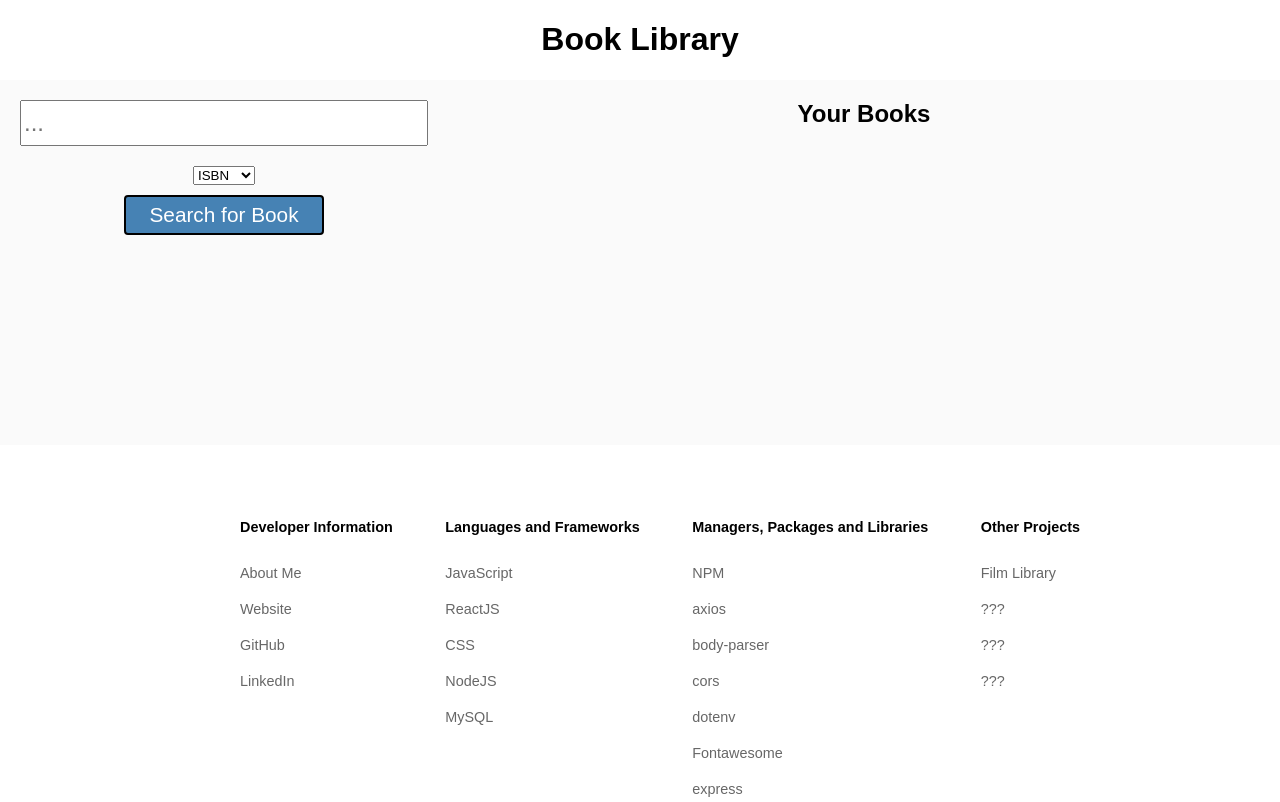
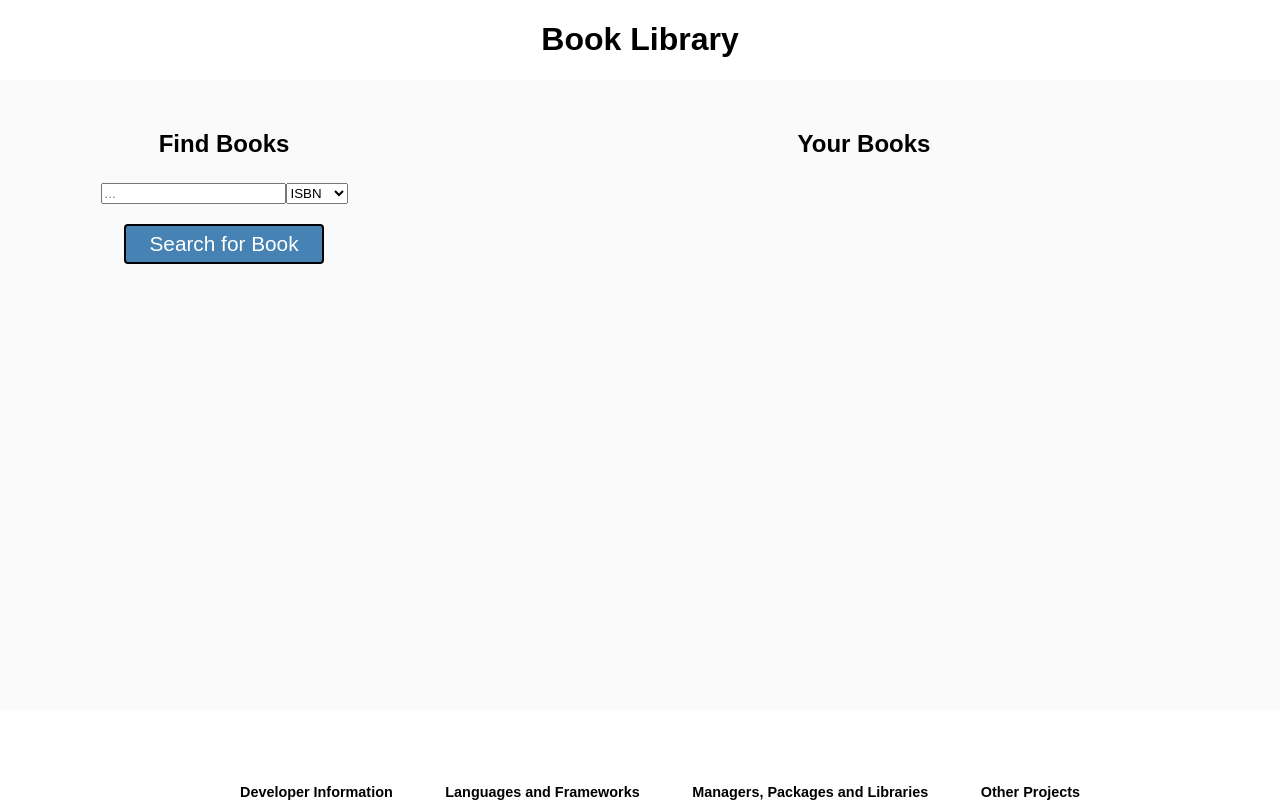
Before and after one commit to lyndonpanton/book-library, a React (Create React App) app in the folder client/: page / in a window 1280 px wide. Shown: the top 802 px of the page. Built offline with nearby package versions, Linux system fonts and the light colour scheme.

Commit message:
Repositioned form section elements

```diff
--- a/client/src/main/Form.css
+++ b/client/src/main/Form.css
@@ -1,11 +1,25 @@
+#form {
+    width: 35%;
+
+    text-align: center;
+}
+
+#form > h2 {
+    display: block;
+    text-align: center;
+}
+
 #book-form {
     margin: 0 auto;
 }
 
-#book-form > label {
-    display: block;
+#book-form > fieldset {
+    display: flex;
+    flex-direction: row;
+    justify-content: center;
 
-    font-size: 2em;
+    border: none;
+    margin: 0 auto;
 }
 
 #book-form > input[type="text"] {
--- a/client/src/main/Form.js
+++ b/client/src/main/Form.js
@@ -9,7 +9,7 @@ function Form({ setBooks }) {
     const [newAuthor, setNewAuthor] = useState("");
     // const [newCoverURL, setNewCoverURL] = useState("");
     // const [newTotalPages, setNewTotalPages] = useState("");
-    const [currentRestriction, setCurrentRestrction] = useState("");
+    const [currentRestriction, setCurrentRestriction] = useState("");
 
     useEffect(() => {
         // axios.get("http://localhost:3001/api/select").then(function (response) {
@@ -17,7 +17,7 @@ function Form({ setBooks }) {
         //     setBooks(response.data);
         // });
 
-        setCurrentRestrction("isbn");
+        setCurrentRestriction("isbn");
     }, [setBooks]);
 
     function submitNewBook(e) {
@@ -28,11 +28,11 @@ function Form({ setBooks }) {
         switch (currentRestriction) {
             // Strip whitespace from back and end of input
             case "isbn":
-                if (!isNaN(newISBN) && newISBN.length == 13) {
+                if (!isNaN(newISBN) && newISBN.length === 13) {
                     axios.get("https://openlibrary.org/search.json?isbn=" + newISBN).then(function (response) {
-                        if (response.data.docs.length == 0) {
+                        if (response.data.docs.length === 0) {
                             // No results
-                        } else if (response.data.docs.length == 1) {
+                        } else if (response.data.docs.length === 1) {
                             // One result
                             console.log(response.data.docs[0]);
                         } else {
@@ -45,9 +45,9 @@ function Form({ setBooks }) {
             case "title":
                 if (newTitle.length > 0) {
                     axios.get("https://openlibrary.org/search.json?title=" + newTitle).then(function (response) {
-                        if (response.data.docs.length == 0) {
+                        if (response.data.docs.length === 0) {
                             // No results
-                        } else if (response.data.docs.length == 1) {
+                        } else if (response.data.docs.length === 1) {
                             // One result
                             console.log(response.data.docs[0].author_name[0]);
                         } else {
@@ -61,9 +61,9 @@ function Form({ setBooks }) {
             case "author":
                 if (newAuthor.length > 2) {
                     axios.get("https://openlibrary.org/search.json?author=" + newAuthor).then(function (response) {
-                        if (response.data.docs.length == 0) {
+                        if (response.data.docs.length === 0) {
                             // No results
-                        } else if (response.data.docs.length == 1) {
+                        } else if (response.data.docs.length === 1) {
                             // One result
                             console.log(response.data.docs[0].title);
                         } else {
@@ -73,6 +73,9 @@ function Form({ setBooks }) {
                     });
                 }
 
+                break;
+            default:
+                console.log("Invalid restriction used");
                 break;
         }
 
@@ -86,13 +89,16 @@ function Form({ setBooks }) {
     function updateCurrentRestriction(e) {
         switch (e.target.value) {
             case "isbn":
-                setCurrentRestrction("isbn");
+                setCurrentRestriction("isbn");
                 break;
             case "title":
-                setCurrentRestrction("title");
+                setCurrentRestriction("title");
                 break;
             case "author":
-                setCurrentRestrction("author");
+                setCurrentRestriction("author");
+                break;
+            default:
+                console.log("Invalid restriction used");
                 break;
         }
     }
@@ -108,12 +114,19 @@ function Form({ setBooks }) {
             case "author":
                 setNewAuthor(e.target.value);
                 break;
+            default:
+                console.log("State not found");
+                break;
         }
     }
 
     return (
+        <section id="form">
+            <h2>Find Books</h2>
+
             <form id="book-form" onSubmit={ (e) => submitNewBook(e) }>
                 {/* Type and placeholder depends on option choosen */}
+                <fieldset>
                 <input type="text" placeholder="..." onChange={ (e) => updateCurrentState(e) }/>
 
                 <select onChange={ (e) => updateCurrentRestriction(e) }>
@@ -121,6 +134,7 @@ function Form({ setBooks }) {
                     <option value="title">Title</option>
                     <option value="author">Author</option>
                 </select>
+                </fieldset>
 
                 <input type="submit" value="Search for Book" />
 
@@ -130,6 +144,7 @@ function Form({ setBooks }) {
                     to their library */
                 }
             </form>
+        </section>
     );
 }
 
--- a/client/src/main/Main.css
+++ b/client/src/main/Main.css
@@ -2,13 +2,14 @@ main {
     display: flex;
     flex-direction: row;
 
-    /* padding-top: 200px; */
+    min-height: 400px;
+    padding-top: 30px;
     padding-bottom: 200px;
 
     background-color: #FAFAFA;
 }
 
-#book-form {
+#form {
     width: 35%;
 }
 
```
Lines whose indentation alone changed are shown as unchanged.
